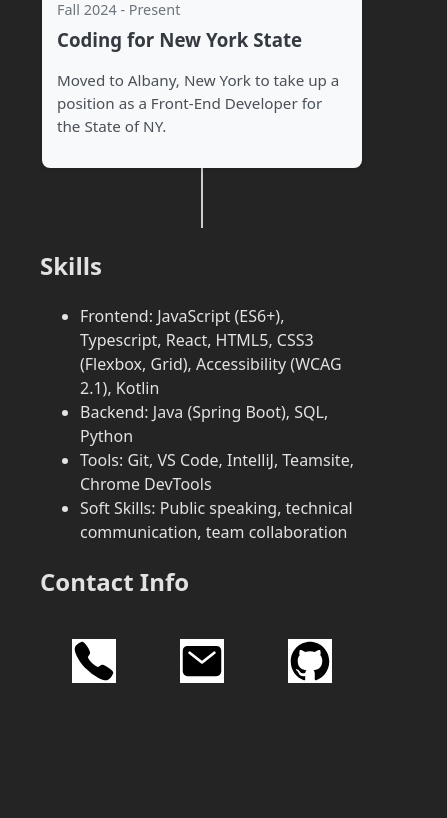
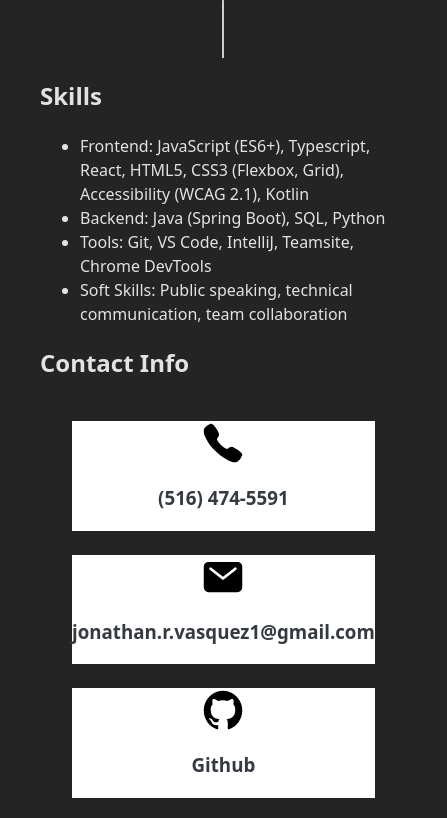
Before and after one commit to Vasqjr/personal-resume, a React (Vite) app: page / in a window 390 px wide. Shown: the part 2092-2910 px from the top of the page, 447 px wide, since content can reach past the window. Before the commit the page ends 2795 px from the top, so only its background shows below. Built offline with nearby package versions, Linux system fonts and the light colour scheme.

Commit message:
Added media queries to timeline component. Continued work on contact info section.

```diff
--- a/src/App.tsx
+++ b/src/App.tsx
@@ -20,10 +20,9 @@ function App() {
   ]
 
   const contactInfoData = [
-    { image: '/src/assets/call.svg', title: '(516) 474-5591'},
-    { image: '/src/assets/mail.svg', title: 'jonathan.r.vasquez1@gmail.com'},
-    { image: '/src/assets/logo-github.svg', title: 'Github'}
-
+    { image: '/src/assets/call.svg', title: '(516) 474-5591', iconId: 'phoneIcon' },
+    { image: '/src/assets/mail.svg', title: 'jonathan.r.vasquez1@gmail.com', iconId: 'emailIcon' },
+    { image: '/src/assets/logo-github.svg', title: 'Github', iconId: 'githubIcon' }
   ]
 
   return (
--- a/src/components/contactInfo.tsx
+++ b/src/components/contactInfo.tsx
@@ -4,13 +4,14 @@ import '/src/css/contactInfo.css';
 interface contactCardProps {
     title: string;
     image: string;
+    iconId: string;
 }
 
-const ContactCard: React.FC<contactCardProps> = ({ title, image }) => {
+const ContactCard: React.FC<contactCardProps> = ({ title, image, iconId }) => {
     return (
         <div className={"contact-card"}>
             <div className="contact-card-content">
-                <img className="contact-icon" src={`${image}`}/>
+                <img className="contact-icon" src={`${image}`} id={iconId} />
                 <h3 className="contact-title">{title}</h3>
             </div>
         </div>
--- a/src/css/Timeline.css
+++ b/src/css/Timeline.css
@@ -68,7 +68,14 @@
   color: #495057;
 }
 
-@media (max-width: 600px) {
+@media (max-width: 1280px) {
+  img.timeline-image.square-container {
+    max-width: 100%;
+    height: auto;
+}
+}
+
+@media (max-width: 1000px) {
   img.timeline-image.square-container {
     display: none;
   }
--- a/src/css/contactInfo.css
+++ b/src/css/contactInfo.css
@@ -25,19 +25,21 @@
 }
 
 .contact-card .contact-card-content .contact-icon {
-    width: 44px;
-    height: 44px;
+    width: 10%;
+    height: 10%;
+
+    min-width: 44px;
+    min-height: 44px;
 }
 
 .contact-title {
     color: #343a40;
-
-    transition-duration: 0.5s;
 }
 
-.contact-card-content .contact-title {
-    display: none;
+@media (max-width: 768px) {
+  .contact-section {
+    display: flex;
+    flex-direction: column;
+    gap: 1.5rem;
+  }
 }
-.contact-card-content:hover .contact-title {
-    display: block;
-}
```
